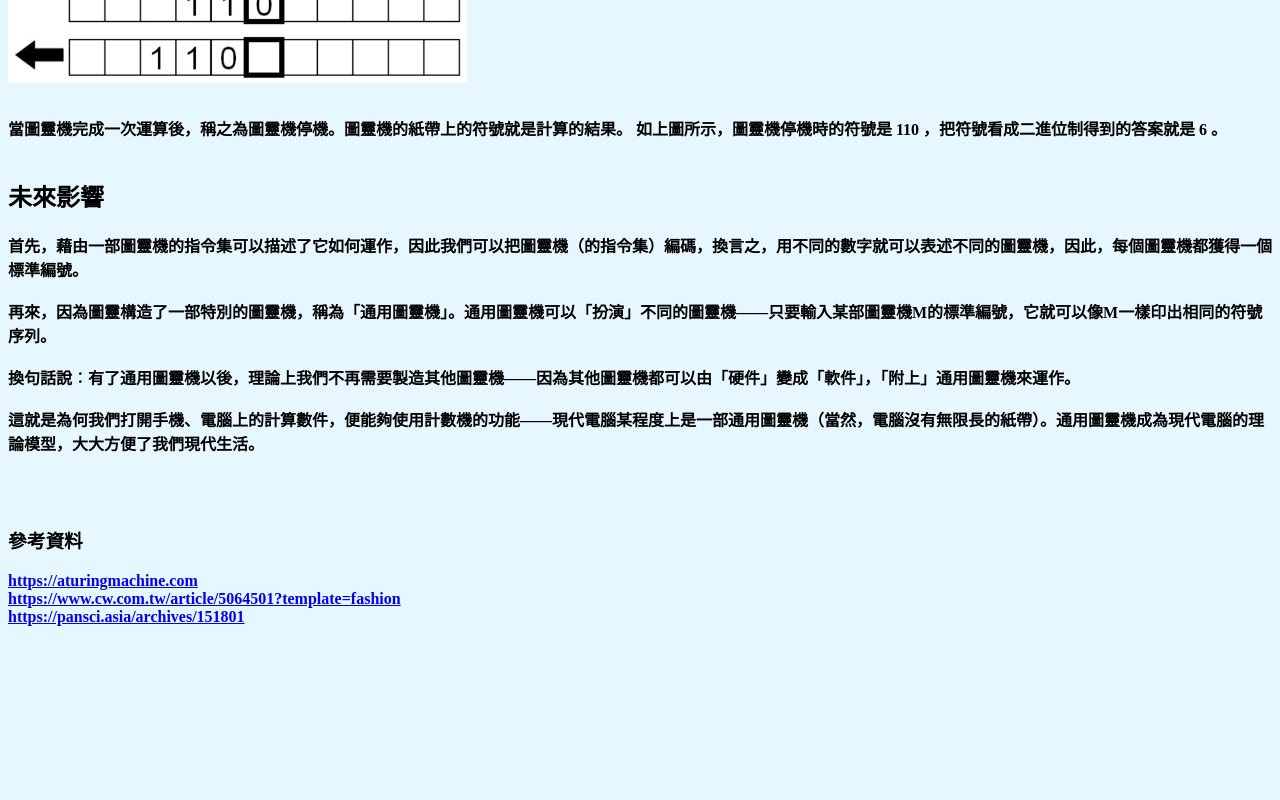
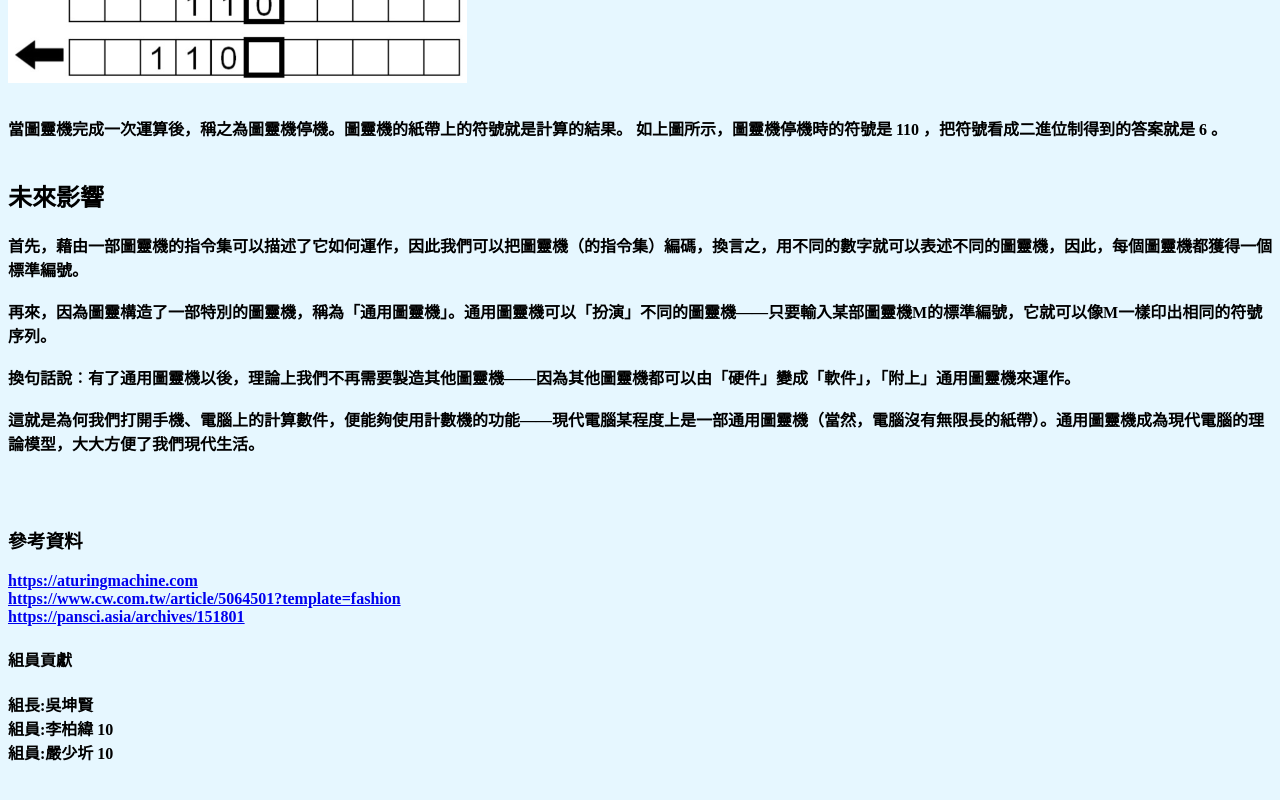
Before and after one commit to jkghjkhjk/-docs-cp, a plain HTML site: page docs/index.html in a window 1280 px wide. Shown: the part 1693-2493 px from the top of the page. Before the commit the page ends 2327 px from the top, so only its background shows below. Drawn offline with Linux system fonts and the light colour scheme.

Commit message:
Update index.html

```diff
--- a/docs/index.html
+++ b/docs/index.html
@@ -65,5 +65,10 @@
 <a href="https://aturingmachine.com">https://aturingmachine.com</a><br>
 <a href="https://www.cw.com.tw/article/5064501?template=fashion">https://www.cw.com.tw/article/5064501?template=fashion</a><br>
 <a href="https://pansci.asia/archives/151801">https://pansci.asia/archives/151801</a><br>
+<h4>組員貢獻</h4>
+<p>組長:吳坤賢<br>
+   組員:李柏緯 10<br>
+   組員:嚴少圻 10</p>
+<br><br><br>
 </body>
 </html>
```
